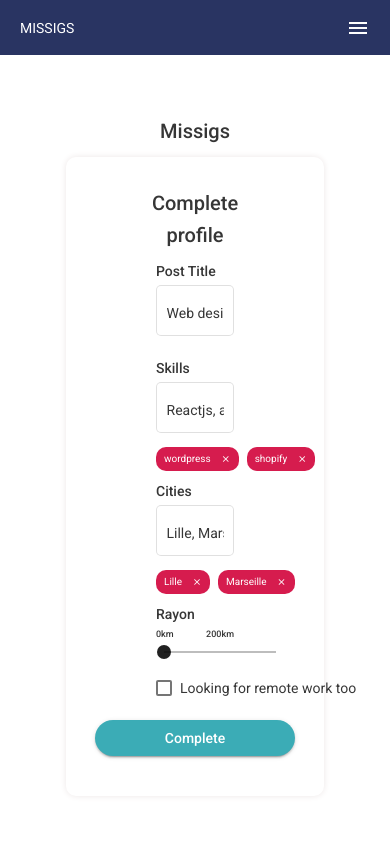
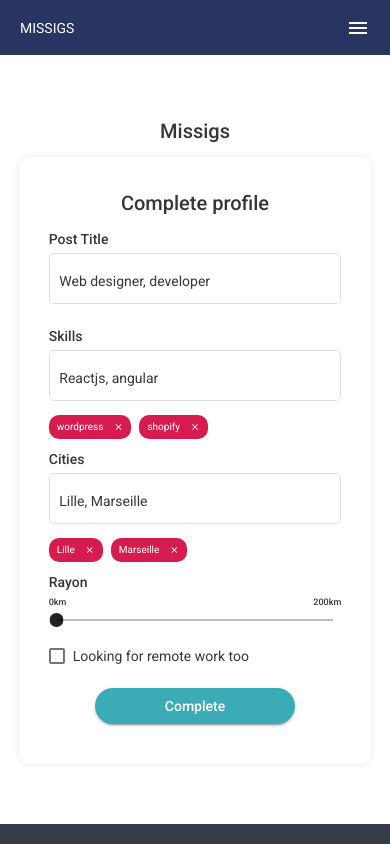
Before and after one commit to faridullah1/missigs-website, an Angular app: page /complete in a window 390 px wide. Shown: the top 844 px of the page. Built offline with nearby package versions, Linux system fonts and the light colour scheme.

Commit message:
profile page responsiveness

```diff
--- a/src/app/components/profile/profile.component.scss
+++ b/src/app/components/profile/profile.component.scss
@@ -12,6 +12,19 @@
 		width: 25%;
 		border-radius: 1rem;
 
+		@media screen and (max-width: 1000px) {
+			width: 35%;
+		}
+
+		@media screen and (max-width: 750px) {
+			width: 50%;
+		}
+
+		@media screen and (max-width: 600px) {
+			width: 75%;
+			padding: 3rem;
+		}
+
 		.form {
 			display: flex;
 			flex-direction: column;
@@ -23,18 +36,6 @@
 				flex-direction: column;
 				margin-bottom: 1rem;
 				width: 100%;
-
-				@media screen and (max-width: 960px) {
-					width: 40%;
-				}
-
-				@media screen and (max-width: 750px) {
-					width: 60%;
-				}
-
-				@media screen and (max-width: 600px) {
-					width: 80%;
-				}
 			}
 
 			.btn-save-container {
```
